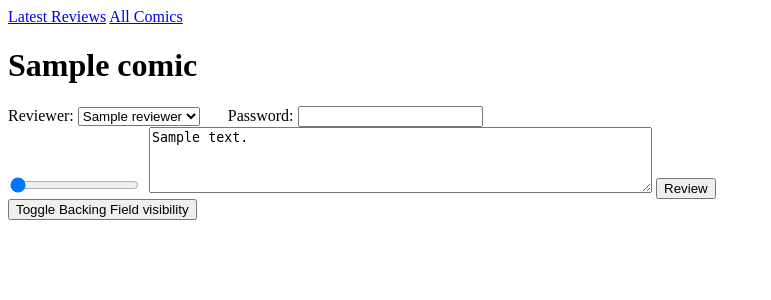
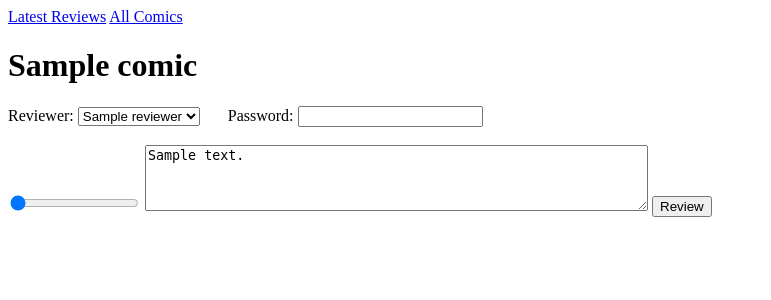
Before and after one commit to ibiwan/ibcomics, a Django app: template ibcomics/reviews/templates/reviews/writereview.html in a window 1280 px wide. Shown: the top 300 px of the page, without its empty margins (0-771 px from the left). Run offline with Django 3.2, Linux system fonts and the light colour scheme; the template is opened without the code that fills it: most values are stand-ins (such as "Sample title", 1, 10 or a date in 2020); parts of the project's set-up code (start-up, migrations or seed data) failed here and were passed over; some libraries are stand-ins or nearby versions.

Commit message:
reformat review entry page

```diff
--- a/ibcomics/reviews/templates/reviews/writereview.html
+++ b/ibcomics/reviews/templates/reviews/writereview.html
@@ -10,7 +10,7 @@
 
     <form action="{% url 'savereview' comic.id %}" method="post">
         {% csrf_token %}
-
+        <div class="login">
             Reviewer:
             <select name="reviewer">
             {% for reviewer in reviewers %}
@@ -22,13 +22,15 @@
 
             Password:
             <input type="password" name="password" />
-
+        </div>
         <br />
-        <input type="range" min="0" max="7" step="0.5" value="0" step="0.25" id="backing2" name="rating" />
-        <div class="rateit" data-rateit-backingfld="#backing2"></div>
+        <div class="review">
+            <input type="range" step="0.5" value="0" step="0.25" id="starbacking" name="rating" />
+            <div class="rateit" data-rateit-backingfld="#starbacking" />
+            <div class="review_text">
                 <textarea rows="4" cols="60" name="review_text" onclick="this.focus();this.select()">{{ review_text }}</textarea>
-
+            </div>
+        </div>
         <input type="submit" value="Review" />
     </form>
-    <button onclick="$('#backing2').toggle()">Toggle Backing Field visibility</button>
 {% endblock %}
```
Lines whose indentation alone changed are shown as unchanged.
